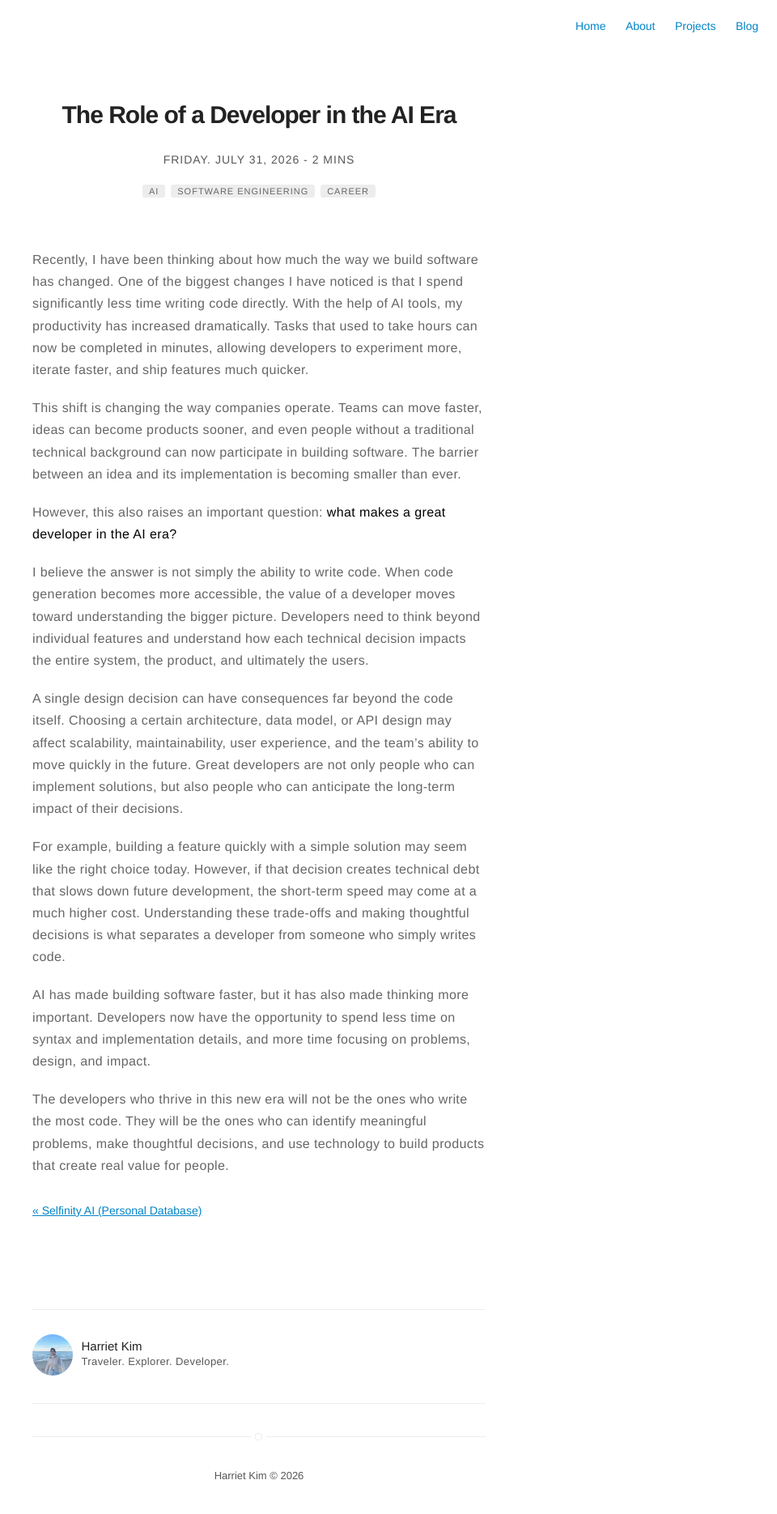
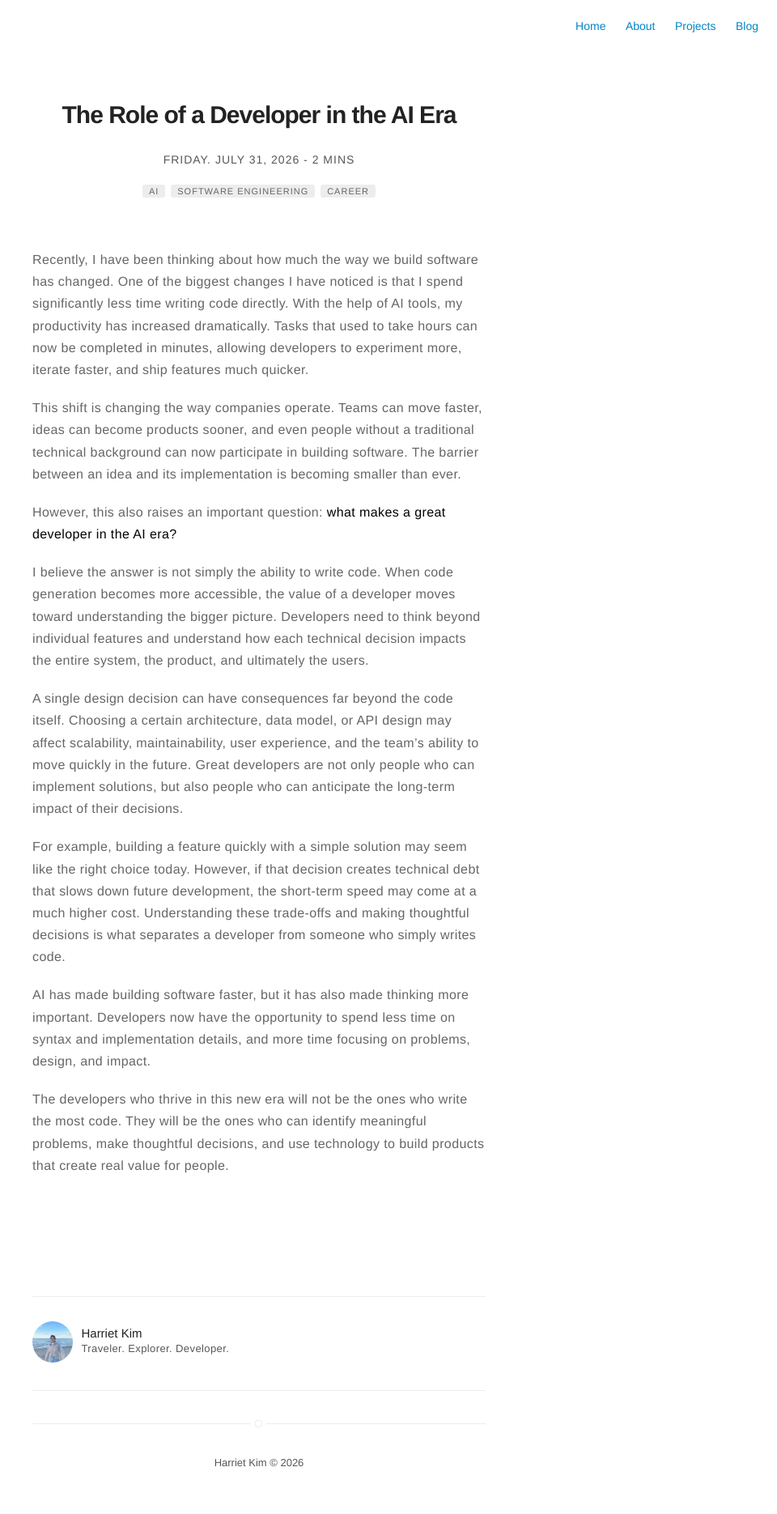
Before and after one commit to harriet99/Personal-Website, a Jekyll site: the page built from _posts/2026-07-31-the-role-of-a-developer-in-the-ai-era.md, in a window 1280 px wide. Shown: the whole page at 81% size, without its empty margins (320-1280 px from the left). Built offline with Jekyll 4.4.1, drawn with Linux system fonts in a browser that asks for light colours; nearby versions of some CDN libraries.

Commit message:
Scope prev/next post links to the same category
page.previous/page.next are Jekyll built-ins that walk the full
site.posts list regardless of category, so a blog post's "previous"
link could point to an unrelated project post (e.g. Selfinity AI)
just because it was the next-most-recent entry chronologically.
Replaced with a manual lookup within posts matching page.category so
blog posts only link to other blog posts.

```diff
--- a/_layouts/post.html
+++ b/_layouts/post.html
@@ -24,14 +24,26 @@ layout: page
 {{content}}
 
 {% if site.post-advance-links contains page.category %}
+    {% assign category_posts = site.posts | where: "category", page.category %}
+    {% assign post_index = 0 %}
+    {% for post in category_posts %}
+        {% if post.url == page.url %}
+            {% assign post_index = forloop.index0 %}
+        {% endif %}
+    {% endfor %}
+    {% assign prev_index = post_index | plus: 1 %}
+    {% assign next_index = post_index | minus: 1 %}
+    {% assign category_previous = category_posts[prev_index] %}
+    {% assign category_next = category_posts[next_index] %}
+
     <div class="blog-navigation">
-        {% if page.previous.hidden == false and page.previous.url %}
-            <a class="prev" href="{{ site.url }}{{ page.previous.url }}">&laquo; {{ page.previous.title }}</a>
+        {% if category_previous.hidden == false and category_previous.url %}
+            <a class="prev" href="{{ site.url }}{{ category_previous.url }}">&laquo; {{ category_previous.title }}</a>
         {% else %}
             <a class="prev"></a>
         {% endif %}
-        {% if page.next.hidden == false and page.next.url %}
-            <a class="next" href="{{ site.url }}{{ page.next.url }}">{{ page.next.title }} &raquo;</a>
+        {% if post_index > 0 and category_next.hidden == false and category_next.url %}
+            <a class="next" href="{{ site.url }}{{ category_next.url }}">{{ category_next.title }} &raquo;</a>
         {% endif %}
     </div>
 {% endif %}
```
